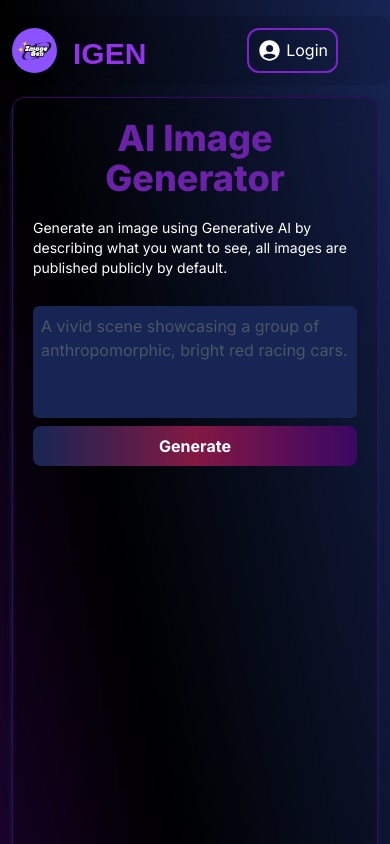
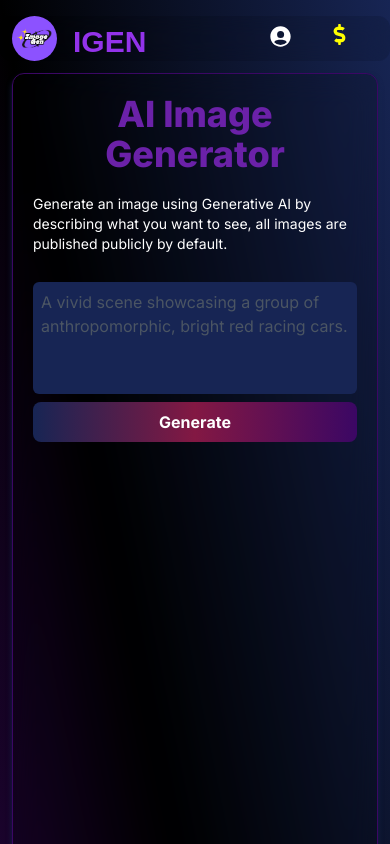
Before and after one commit to mahatsumit5/Image-generation, a Next.js app: page /image-generator in a window 390 px wide. Shown: the top 844 px of the page. Built offline with nearby package versions, Linux system fonts and the light colour scheme; a web font is replaced by a local one.

Commit message:
mobile responsive

```diff
--- a/components/Header.tsx
+++ b/components/Header.tsx
@@ -11,9 +11,9 @@ const almendra = Almendra({
 });
 const Header = () => {
   return (
-    <nav className="  p-3 sticky top-0 z-50 max-w-screen-2xl  rounded-xl mt-4   mx-auto bg-black/10 backdrop-blur-lg">
+    <nav className=" px-3 sticky top-0 z-50 max-w-screen-2xl  rounded-xl mt-4   mx-auto bg-black/10 backdrop-blur-lg">
       <div className="flex justify-between">
-        <div className="flex gap-5 ">
+        <div className="flex ">
           <Link href={"/"} className="flex gap-4">
             <Image
               src={"/logo.png"}
@@ -30,14 +30,16 @@ const Header = () => {
             </h1>
           </Link>
         </div>
-        <div>
-          <ul className="flex gap-5">
-            <li className="p-2 text-white  rounded-xl text-center flex gap-1 border-purple-700 border-2">
-              <IoPersonCircleSharp className="" size={25} /> Login
+
+        <ul className="flex justify-between gap-5 ">
+          <li className="p-2 text-white  rounded-xl text-center flex gap-1 md:border-purple-700 md:border-2">
+            <IoPersonCircleSharp className="" size={25} />{" "}
+            <p className="hidden md:block">Login</p>
           </li>
           <Link href={"/pricing"}>
-              <li className="p-2 text-white  rounded-xl text-center sm:flex gap-1 border-purple-700 border-2 hidden">
-                <FaDollarSign size={21} color="yellow" /> Pricing
+            <li className="p-2 text-white  rounded-xl text-center flex gap-1 md:border-purple-700 md:border-2 ">
+              <FaDollarSign size={21} color="yellow" />{" "}
+              <p className="hidden md:block">Pricing</p>
             </li>
           </Link>
           <Link href={"/premium"}>
@@ -47,7 +49,6 @@ const Header = () => {
           </Link>
         </ul>
       </div>
-      </div>
     </nav>
   );
 };
```
Lines whose indentation alone changed are shown as unchanged.
